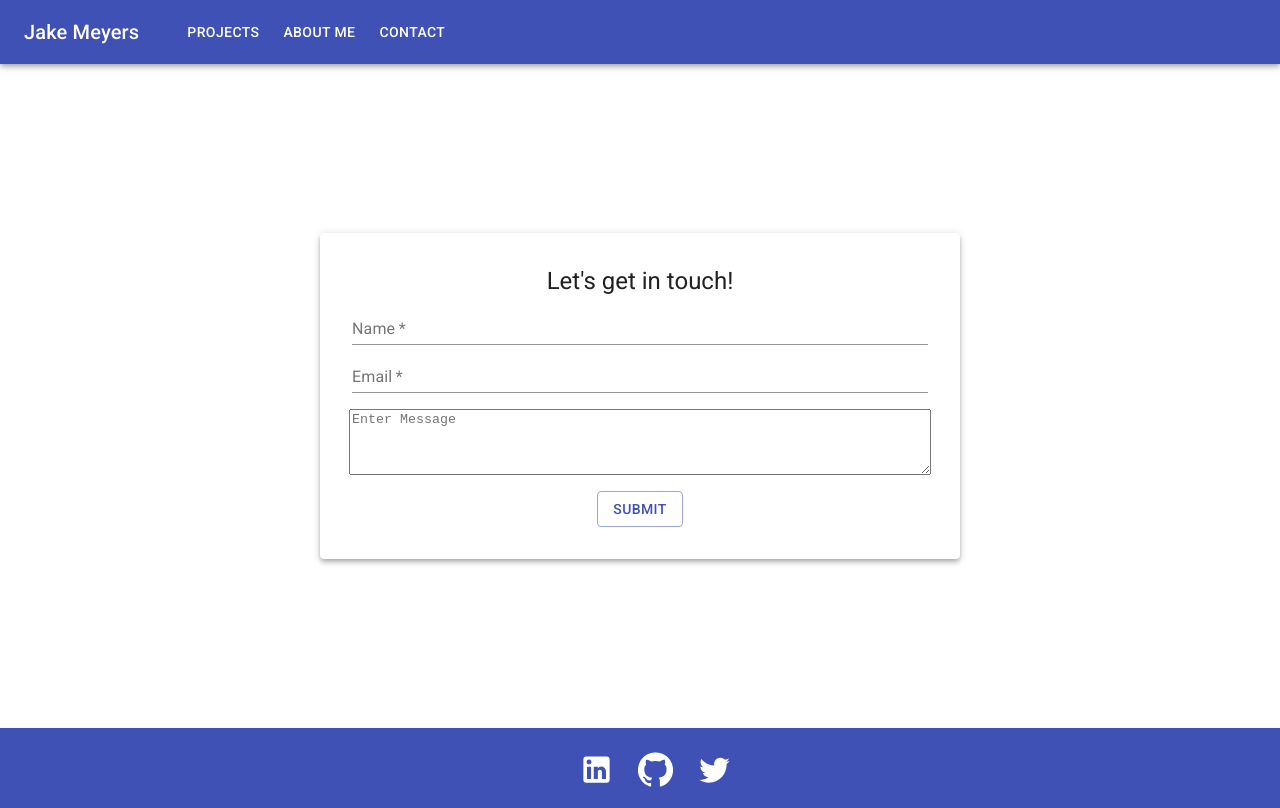
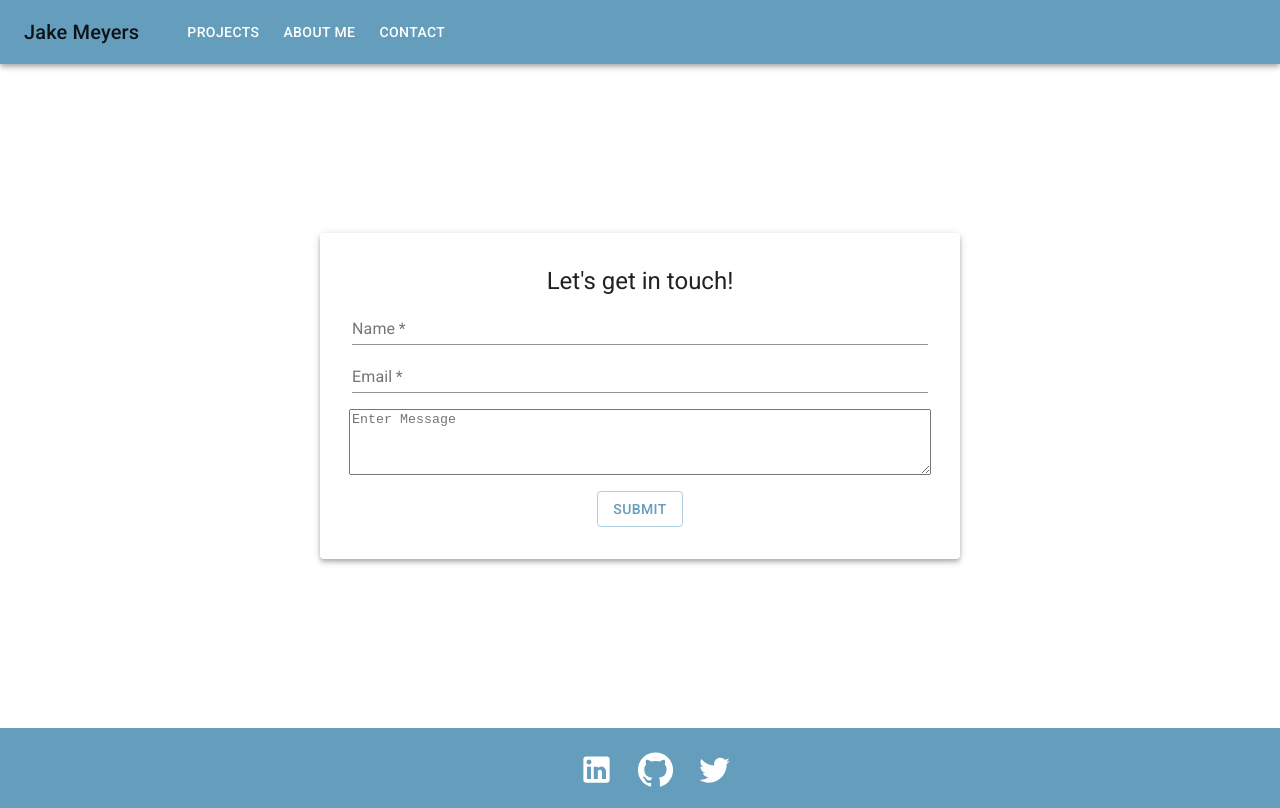
Before and after one commit to jrmeyers92/newPortfolio, a React (Create React App) app: page /contact in a window 1280 px wide. Built offline with nearby package versions, Linux system fonts and the light colour scheme.

Commit message:
changed theme primary color

```diff
--- a/src/components/Footer.js
+++ b/src/components/Footer.js
@@ -7,7 +7,7 @@ import TwitterIcon from "@material-ui/icons/Twitter";
 
 const useStyles = makeStyles({
 	root: {
-		backgroundColor: "#3f51b5",
+		backgroundColor: "#659dbd",
 		height: "10vh",
 		width: "100vw",
 
--- a/src/index.js
+++ b/src/index.js
@@ -2,10 +2,28 @@ import React from "react";
 import ReactDOM from "react-dom";
 import App from "./App";
 import { BrowserRouter as Router } from "react-router-dom";
+import { createMuiTheme } from "@material-ui/core/styles";
+import { ThemeProvider } from "@material-ui/styles";
+import { purple } from "@material-ui/core/colors";
+
+const theme = createMuiTheme({
+	palette: {
+		primary: {
+			// Purple and green play nicely together.
+			main: "#659dbd",
+		},
+		secondary: {
+			// This is green.A700 as hex.
+			main: "#11cb5f",
+		},
+	},
+});
 
 ReactDOM.render(
 	<Router>
-		<App />
+		<ThemeProvider theme={theme}>
+			<App />
+		</ThemeProvider>
 	</Router>,
 	document.getElementById("root")
 );
```
Also changed, not shown: 1 other file (tests, documents, lock files or other folders).
